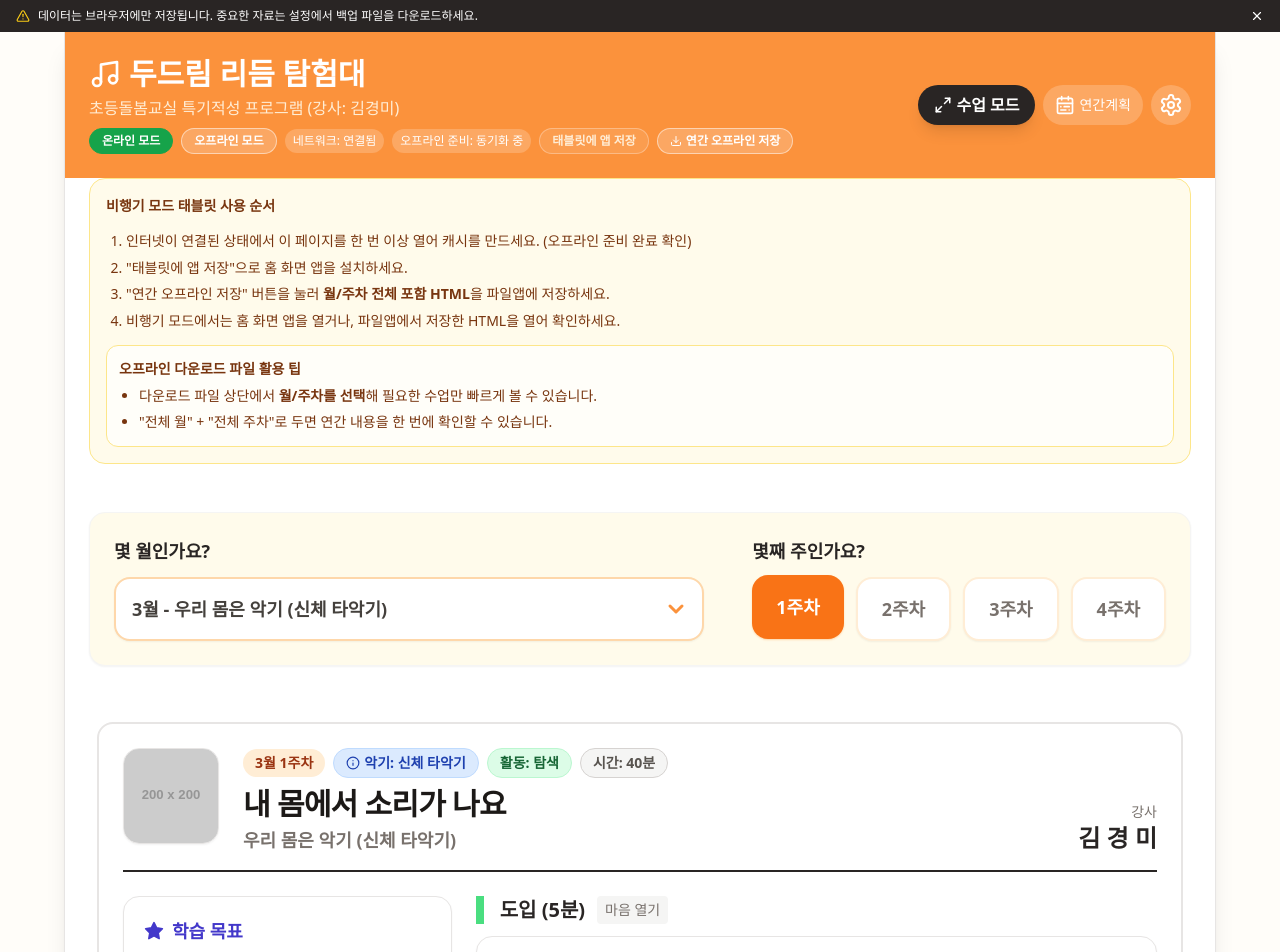
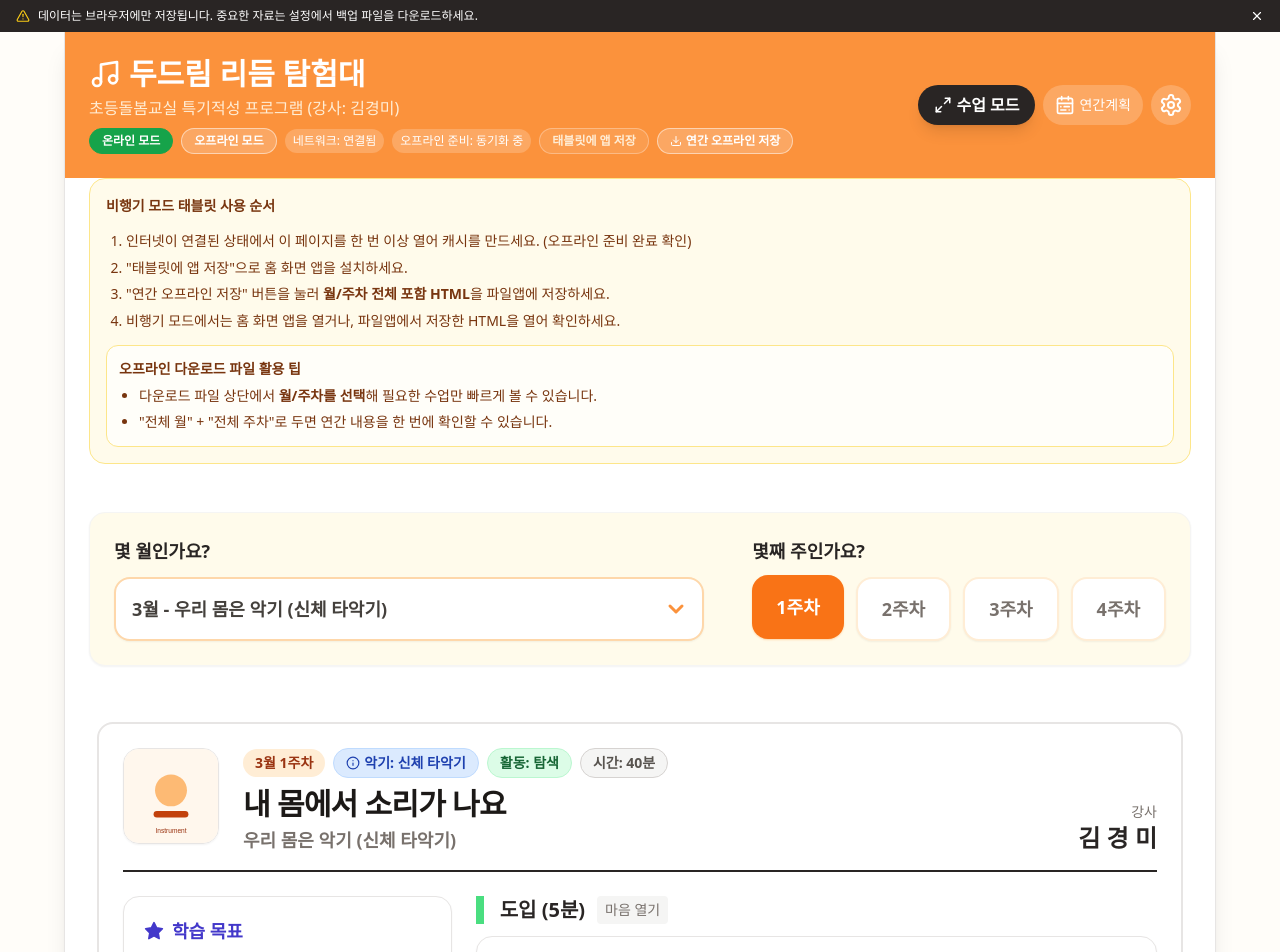
Before and after one commit to btlz98-oss/music, a React (Vite) app: page / in a window 1280 px wide. Shown: the top 952 px of the page. Built offline with nearby package versions, Linux system fonts and the light colour scheme.

Commit message:
Reduce external network dependencies for offline/firewalled runs

```diff
--- a/data/instruments.ts
+++ b/data/instruments.ts
@@ -5,73 +5,73 @@ export const instrumentEncyclopedia: Record<string, InstrumentRefData> = {
     origin: "가장 오래된 악기예요. 도구 없이 몸으로 소리를 내요.",
     types: ["손뼉(짝짝)", "발구르기(쿵쿵)", "무릎치기(투닥)", "어깨치기(톡톡)"],
     tip: "아프지 않게 살살 치면서 소리의 차이를 느껴보게 해주세요.",
-    imageUrl: "https://placehold.co/200x200/fca5a5/7f1d1d?text=Body+Percussion"
+    imageUrl: "/instrument-placeholder.svg"
   },
   "쉐이커": {
     origin: "열매 속에 씨앗을 넣어 흔들던 것에서 시작됐어요.",
     types: ["마라카스(손잡이)", "에그 쉐이커(달걀 모양)"],
     tip: "손목을 이용해 '촥촥' 소리를 내야 예쁜 소리가 나요.",
-    imageUrl: "https://placehold.co/200x200/fcd34d/78350f?text=Shaker"
+    imageUrl: "/instrument-placeholder.svg"
   },
   "우드블록/캐스터네츠": {
     origin: "나무로 만든 악기예요. 맑고 또랑또랑한 소리가 나요.",
     types: ["우드블록(말발굽 소리)", "캐스터네츠(조개 모양)"],
     tip: "너무 세게 치지 않고 통통 튀기듯이 연주해요.",
-    imageUrl: "https://placehold.co/200x200/d6d3d1/44403c?text=Woodblock"
+    imageUrl: "/instrument-placeholder.svg"
   },
   "탬버린": {
     origin: "북처럼 칠 수도 있고, 찰랑찰랑 흔들 수도 있어요.",
     types: ["가죽 탬버린", "리듬 탬버린(테두리만 있음)"],
     tip: "흔들 때와 칠 때의 소리가 어떻게 다른지 비교해요.",
-    imageUrl: "https://placehold.co/200x200/f9a8d4/831843?text=Tambourine"
+    imageUrl: "/instrument-placeholder.svg"
   },
   "트라이앵글": {
     origin: "세모난 금속 악기예요. 은방울처럼 고운 소리가 나요.",
     types: ["강철 트라이앵글"],
     tip: "줄을 잡아야 소리가 길게 울려요. 악기를 손으로 잡으면 소리가 멈춰요.",
-    imageUrl: "https://placehold.co/200x200/cbd5e1/1e293b?text=Triangle"
+    imageUrl: "/instrument-placeholder.svg"
   },
   "라틴 퍼커션": {
     origin: "더운 나라에서 온 신나는 리듬 악기들이에요.",
     types: ["카우벨(종)", "아고고", "귀로(빨래판 소리)"],
     tip: "몸을 흔들면서 신나게 연주해요.",
-    imageUrl: "https://placehold.co/200x200/fda4af/881337?text=Latin+Percussion"
+    imageUrl: "/instrument-placeholder.svg"
   },
   "창의 리듬": {
     origin: "우리 주변의 모든 물건이 악기가 될 수 있어요.",
     types: ["책상 드럼", "필통 흔들기", "종이 비기기"],
     tip: "정답은 없어요! 아이들의 상상력을 칭찬해주세요.",
-    imageUrl: "https://placehold.co/200x200/93c5fd/1e3a8a?text=Creative"
+    imageUrl: "/instrument-placeholder.svg"
   },
   "북(젬베)": {
     origin: "아프리카에서 온 물잔 모양의 북이에요.",
     types: ["젬베", "콩가", "봉고"],
     tip: "손바닥 전체로 치는 '베이스'와 손가락으로 치는 '톤'을 구분해요.",
-    imageUrl: "https://placehold.co/200x200/86efac/14532d?text=Djembe"
+    imageUrl: "/instrument-placeholder.svg"
   },
   "붐와커": {
     origin: "플라스틱 파이프의 길이에 따라 도레미 소리가 달라지는 신기한 악기예요.",
     types: ["C장조 세트", "반음계 세트"],
     tip: "바닥이나 몸을 가볍게 두드려 소리를 내요. 모서리에 치면 악기가 아파해요.",
-    imageUrl: "https://placehold.co/200x200/f87171/991b1b?text=Boomwhackers"
+    imageUrl: "/instrument-placeholder.svg"
   },
   "핸드벨": {
     origin: "교회 종탑의 큰 종을 연습하기 위해 작게 만든 것이 시초예요.",
     types: ["핸드벨(흔들기)", "터치벨(누르기)"],
     tip: "가슴 앞에서 예쁘게 원을 그리며 흔들어주세요.",
-    imageUrl: "https://placehold.co/200x200/fbbf24/b45309?text=Handbells"
+    imageUrl: "/instrument-placeholder.svg"
   },
   "전통 타악기": {
     origin: "우리나라 조상님들이 농사를 짓거나 축제를 할 때 연주했어요.",
     types: ["소고(작은 북)", "장구(모래시계 모양)", "북"],
     tip: "장단을 입으로 먼저 익히고(구음) 치면 더 잘 돼요.",
-    imageUrl: "https://placehold.co/200x200/a78bfa/5b21b6?text=Tradition"
+    imageUrl: "/instrument-placeholder.svg"
   },
   "앙상블": {
     origin: "친구들과 마음을 모아 함께 연주하는 것을 말해요.",
     types: ["합주", "이어치기"],
     tip: "내 소리보다 친구의 소리를 잘 듣는 게 제일 중요해요.",
-    imageUrl: "https://placehold.co/200x200/c084fc/581c87?text=Ensemble"
+    imageUrl: "/instrument-placeholder.svg"
   }
 };
 
--- a/index.html
+++ b/index.html
@@ -8,11 +8,9 @@
     <link rel="manifest" href="./manifest.webmanifest">
     <!-- Tailwind CSS CDN -->
     <script src="https://cdn.tailwindcss.com"></script>
-    <!-- Google Fonts -->
-    <link href="https://fonts.googleapis.com/css2?family=Inter:wght@300;400;500;600;700;900&display=swap" rel="stylesheet">
     <link rel="stylesheet" href="./index.css">
     <style>
-        body { font-family: 'Inter', sans-serif; }
+        body { font-family: 'Inter', 'Noto Sans KR', system-ui, -apple-system, sans-serif; }
         .custom-scrollbar::-webkit-scrollbar { width: 6px; }
         .custom-scrollbar::-webkit-scrollbar-track { background: #f1f5f9; border-radius: 4px; }
         .custom-scrollbar::-webkit-scrollbar-thumb { background: #cbd5e1; border-radius: 4px; }
```
Also changed, not shown: public/instrument-placeholder.svg (added), 1 other file (tests, documents, lock files or other folders).
